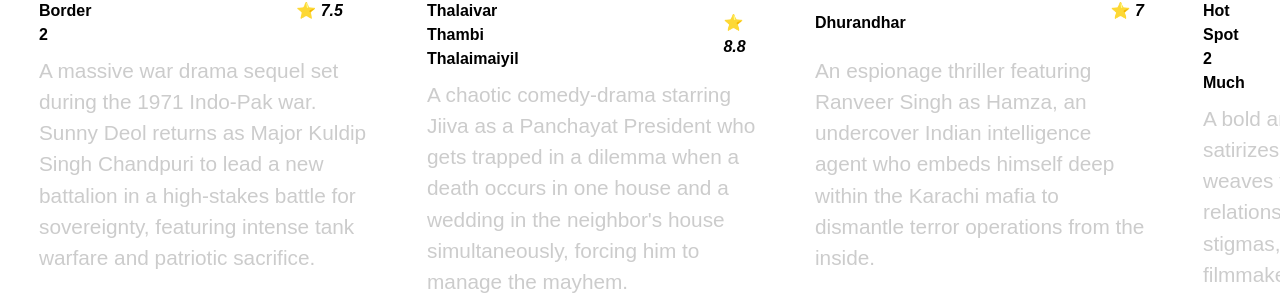
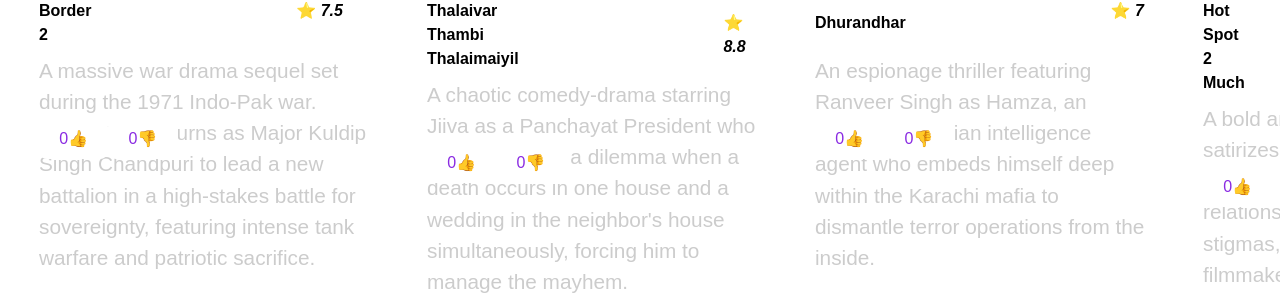
Before and after one commit to Nantha-Code/movie-app-bcs-dec-2025, a React (Vite) app: page /movies in a window 1280 px wide. Shown: the part 652-947 px from the top of the page. Built offline with nearby package versions, Linux system fonts and the light colour scheme.

Commit message:
the movie like and dislike button also retrived

```diff
--- a/src/InputTags.jsx
+++ b/src/InputTags.jsx
@@ -11,9 +11,9 @@
         <button className='like' onClick={()=> setLike(like+1)}>{like}👍</button>
         <button className='dislike' onClick={()=> setDisLike(Dislike+1)}>{Dislike}👎</button>
          <div>
-          { }
-          {/* {{like >= disLike + 10 && <h2>You are awesome 🎊🎊</h2>}}
-        <progress max={like+Dislike} value={like}></progress> */}
+
+           {/* {{like >= disLike + 10 && <h2>You are awesome 🎊🎊</h2>}} */}
+        {/* <progress max={like+Dislike} value={like}></progress>  */}
          </div>
 
     </div>
--- a/src/MovieDetails.jsx
+++ b/src/MovieDetails.jsx
@@ -1,5 +1,6 @@
 import React from "react";
 import "./MovieDetails.css";
+import InputTags from "./InputTags";
 
 function MovieDetails() {
   const Movies = [
@@ -91,7 +92,7 @@
           {name} <span className="rating">⭐ {rating}</span>
         </h3>
         <p className="summary">{summary}</p>
-
+  <InputTags/>
       </div>
     </div>
   );
```
